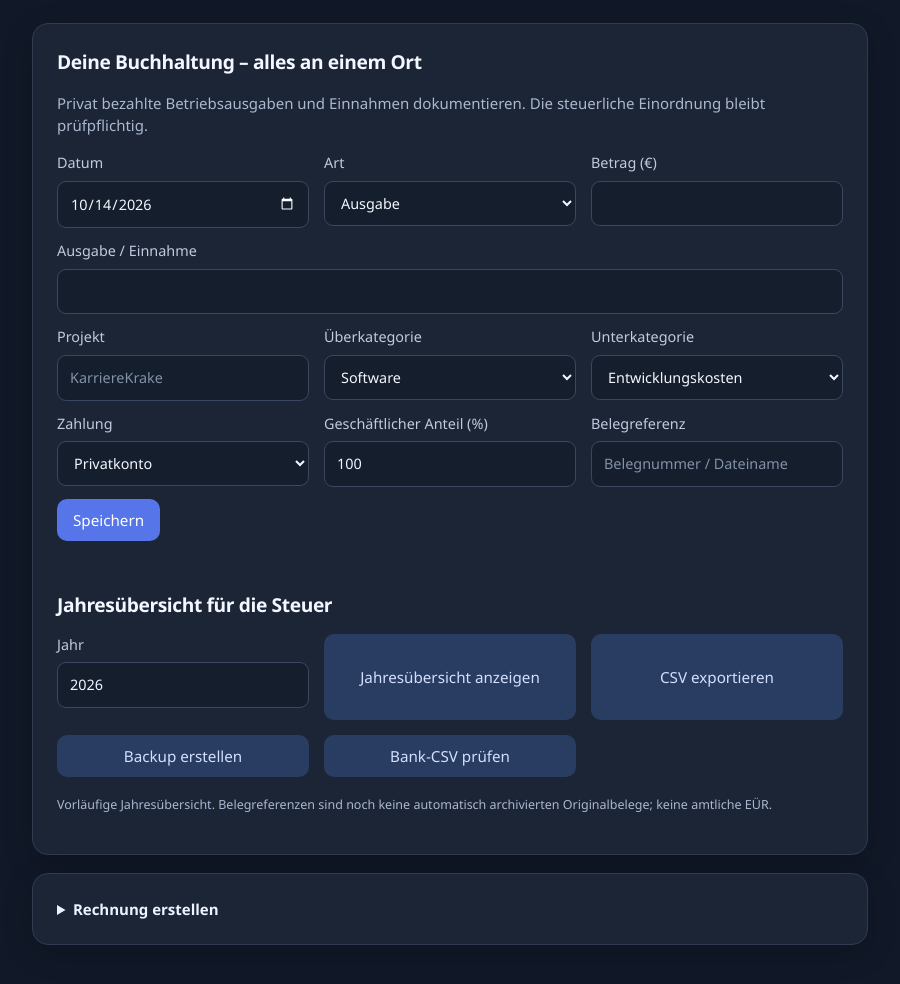
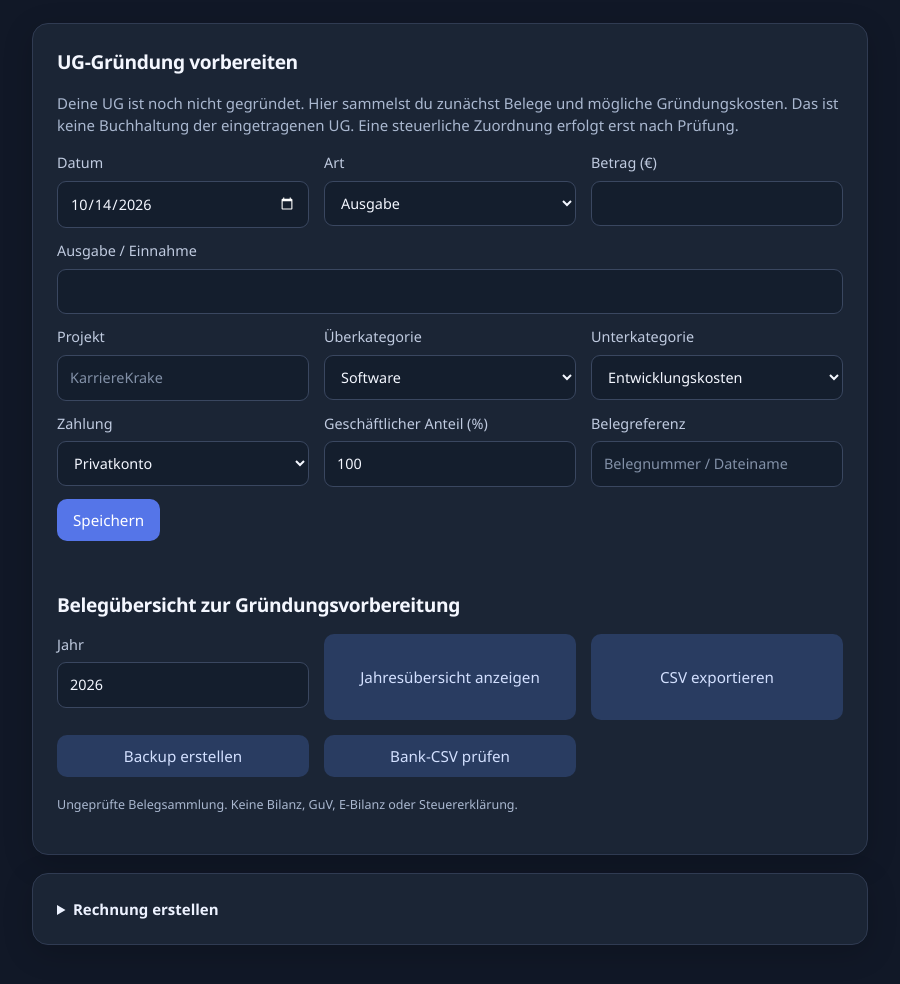
Before and after one commit to deadfrogface/InvoiceForge, an Electron app: page renderer/index.html in a window 900 px wide. Shown: the part 76-1060 px from the top of the page. Drawn offline with nearby package versions, Linux system fonts and the light colour scheme; no server answers.

Commit message:
feat: label pre-incorporation UG records as unreviewed preparation

```diff
--- a/renderer/index.html
+++ b/renderer/index.html
@@ -15,8 +15,8 @@
     <div id="messageBar" class="message hidden"></div>
 
     <section class="card" id="bookkeeping">
-<h2>Deine Buchhaltung – alles an einem Ort</h2>
-<p>Privat bezahlte Betriebsausgaben und Einnahmen dokumentieren. Die steuerliche Einordnung bleibt prüfpflichtig.</p>
+<h2>UG-Gründung vorbereiten</h2>
+<p>Deine UG ist noch nicht gegründet. Hier sammelst du zunächst Belege und mögliche Gründungskosten. Das ist keine Buchhaltung der eingetragenen UG. Eine steuerliche Zuordnung erfolgt erst nach Prüfung.</p>
 <form id="bkForm">
 <div class="grid grid-3">
 <label>Datum <input id="bkDate" type="date" required></label>
@@ -37,20 +37,20 @@
 <button class="btn btn-primary" type="submit">Speichern</button>
 </form>
 <p id="bkMessage" role="status"></p>
-<h2>Jahresübersicht für die Steuer</h2>
+<h2>Belegübersicht zur Gründungsvorbereitung</h2>
 <div class="grid grid-3"><label>Jahr <input id="bkYear" type="number" min="2000" max="2200"></label>
 <button id="bkView" type="button" class="btn btn-secondary">Jahresübersicht anzeigen</button>
 <button id="bkExport" type="button" class="btn btn-secondary">CSV exportieren</button>
 <button id="bkBackup" type="button" class="btn btn-secondary">Backup erstellen</button>
 <button id="bkBank" type="button" class="btn btn-secondary">Bank-CSV prüfen</button></div>
 <div id="bkReport"></div>
-<p><small>Vorläufige Jahresübersicht. Belegreferenzen sind noch keine automatisch archivierten Originalbelege; keine amtliche EÜR.</small></p>
+<p><small>Ungeprüfte Belegsammlung. Keine Bilanz, GuV, E-Bilanz oder Steuererklärung.</small></p>
 </section>
 <details class="card" id="invoiceDetails"><summary style="font-weight:700;cursor:pointer">Rechnung erstellen</summary>
 <section id="section-company">
       <h2>Firmendaten</h2>
       <div class="grid grid-2">
-        <label>Firmenname <input type="text" id="companyName" placeholder="Meine Firma GmbH"></label>
+        <label>Firmenname <input type="text" id="companyName" placeholder="Deine UG (haftungsbeschränkt) – nach Gründung"></label>
         <label>Steuersatz (%) <input type="number" id="taxRate" value="19" min="0" step="0.01"></label>
       </div>
       <label>Adresse <textarea id="companyAddress" rows="2" placeholder="Straße 1&#10;PLZ Ort"></textarea></label>
```
